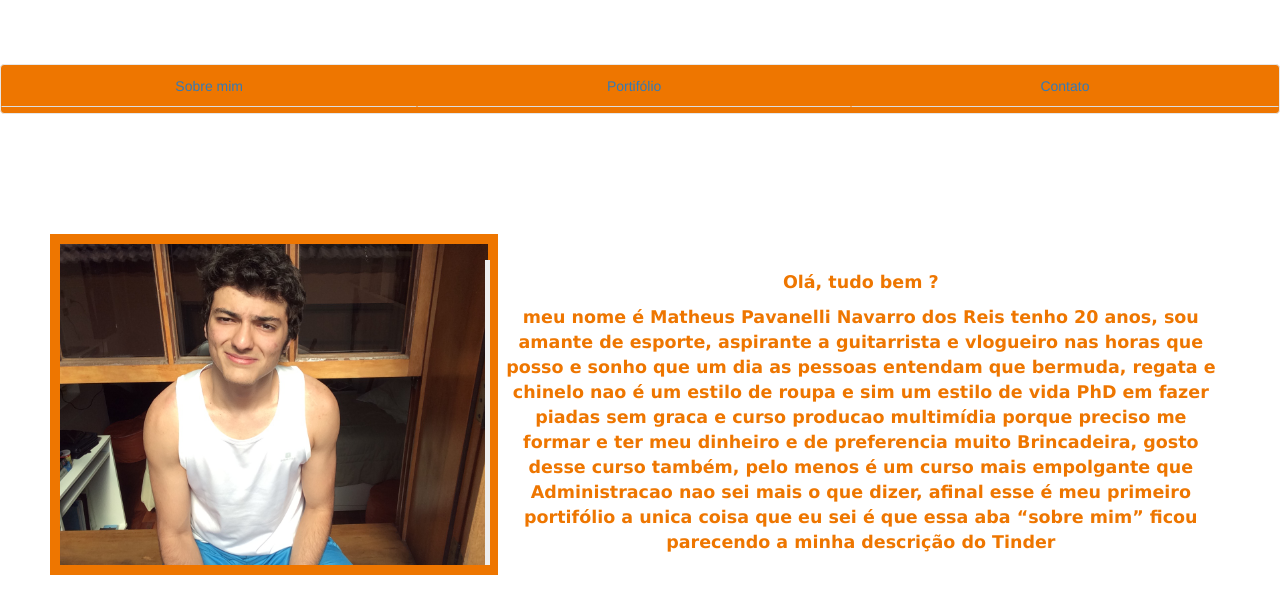
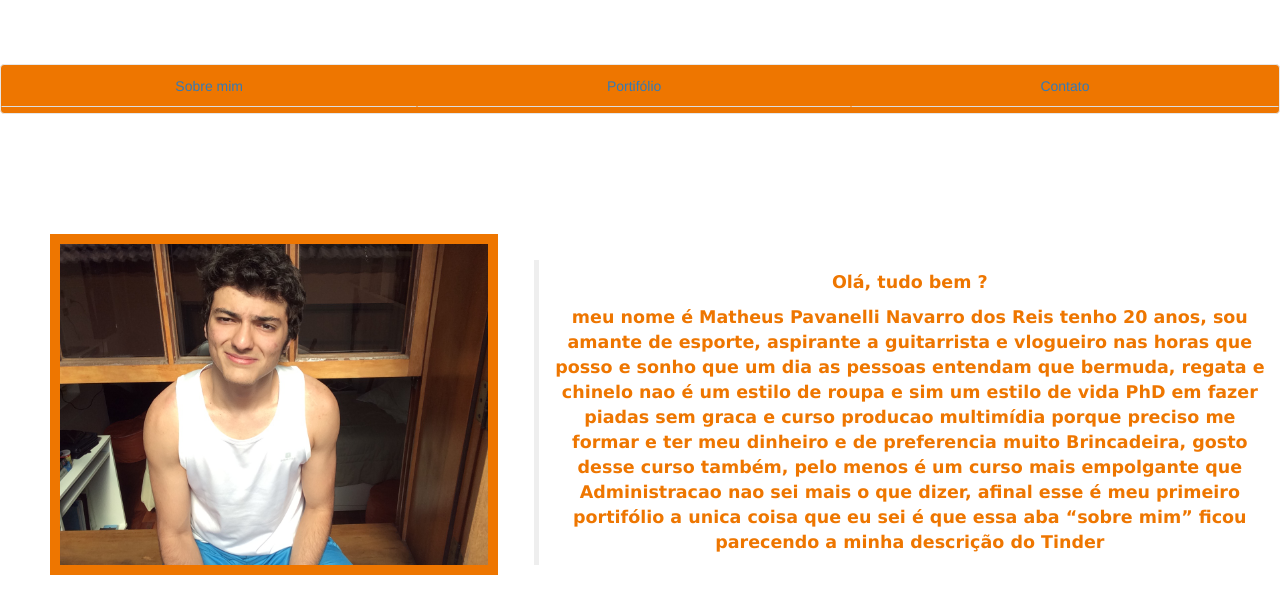
Before and after one commit to matheuspavanelli1/matheuspavanelli1.github.io, a plain HTML site: page Portifólio/portifólio.html in a window 1280 px wide. Shown: the part 161-774 px from the top of the page. Drawn offline with nearby package versions, Linux system fonts and the light colour scheme; files that its build step writes are made by us from their sources.

Commit message:
portfolio2

```diff
--- a/Portifólio/portifolio.css
+++ b/Portifólio/portifolio.css
@@ -1,5 +1,5 @@
 @charset "utf-8";
 .conteiner-fluid .row-fluid .col-md-offset-3.col-md-7 {
 	top: -315px;
-	left: 165px;
+	left: 214px;
 }
```
